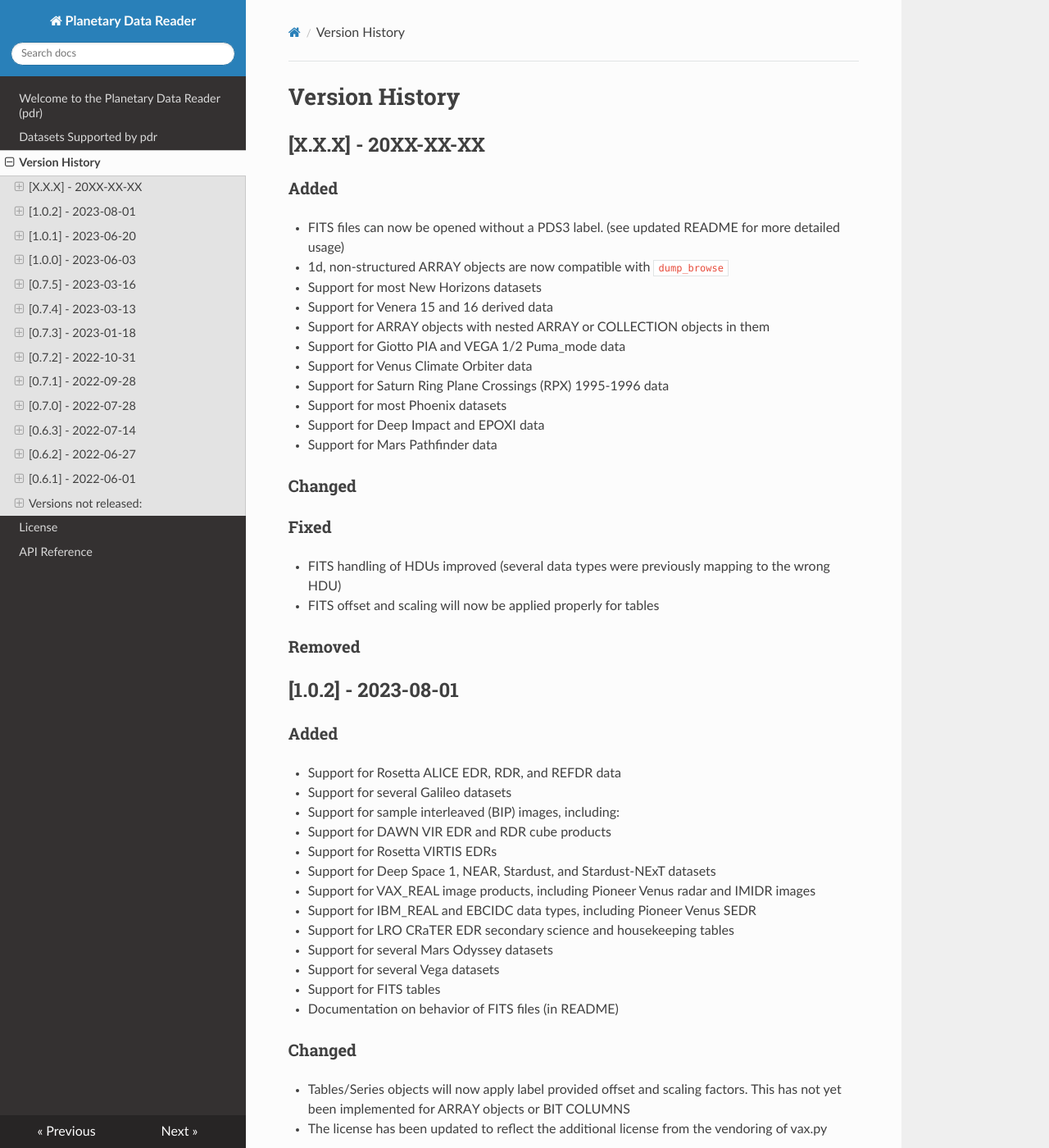
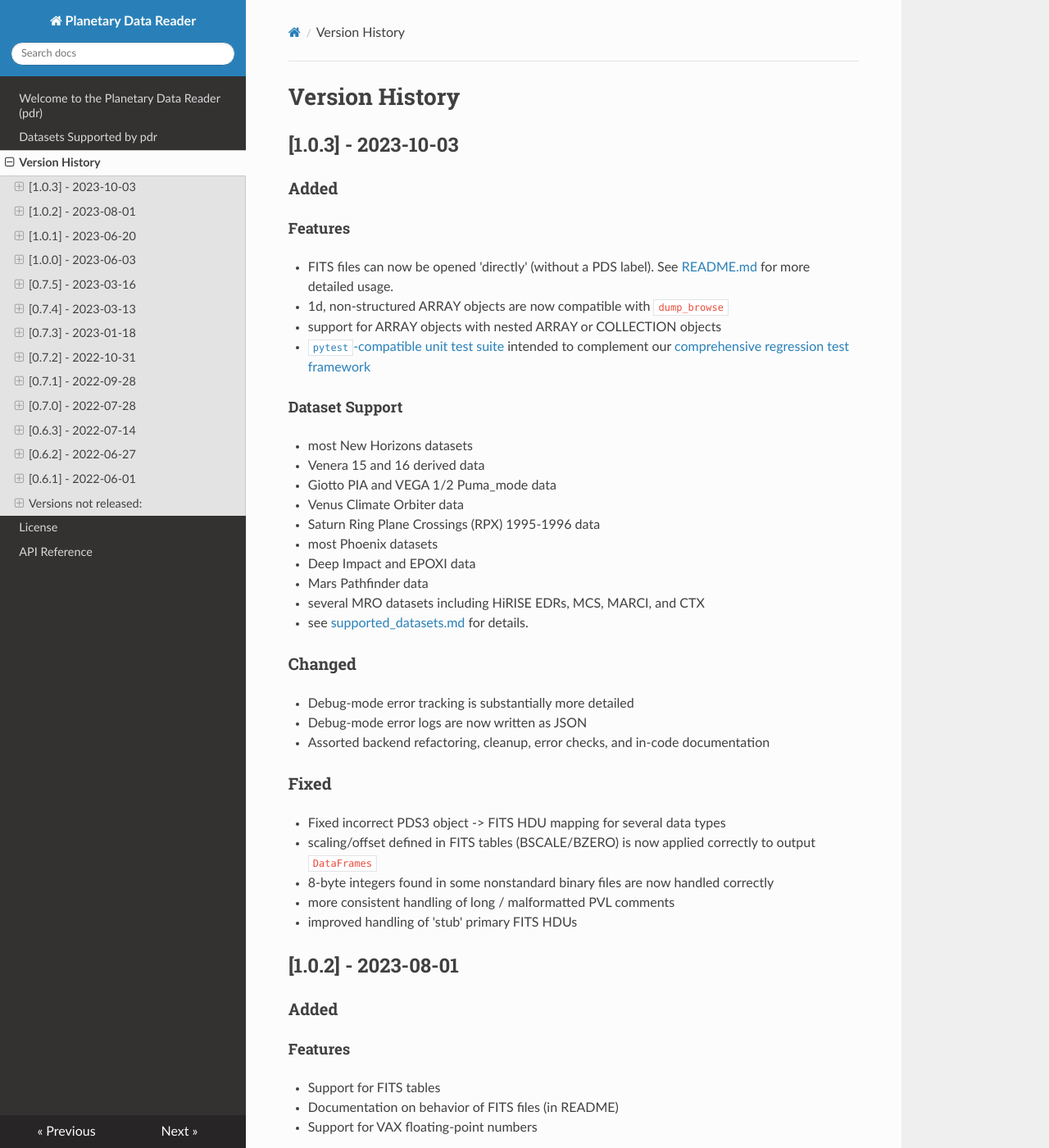
Before and after one commit to MillionConcepts/pdr, an MkDocs documentation site: the page built from docs/version_history.md, in a window 1280 px wide and 1400 px high. Shown: the whole window at 82% size. Built offline with MkDocs 1.6.1, drawn with Linux system fonts in a browser that asks for light colours; nearby versions of some CDN libraries; some of the changed text lies outside the part shown.

Commit message:
update version_history to match CHANGELOG; bump version number

```diff
--- a/docs/version_history.md
+++ b/docs/version_history.md
@@ -1,57 +1,69 @@
 # Version History
-## [X.X.X] - 20XX-XX-XX
+## [1.0.3] - 2023-10-03
 ### Added
-- FITS files can now be opened without a PDS3 label. (see updated README for more detailed usage)
+#### Features
+- FITS files can now be opened 'directly' (without a PDS label).
+See [README.md](https://github.com/MillionConcepts/pdr/blob/main/README.md) for more detailed usage.
 - 1d, non-structured ARRAY objects are now compatible with `dump_browse`
-- Support for most New Horizons datasets
-- Support for Venera 15 and 16 derived data
-- Support for ARRAY objects with nested ARRAY or COLLECTION objects in them
-- Support for Giotto PIA and VEGA 1/2 Puma_mode data
-- Support for Venus Climate Orbiter data
-- Support for Saturn Ring Plane Crossings (RPX) 1995-1996 data
-- Support for most Phoenix datasets
-- Support for Deep Impact and EPOXI data
-- Support for Mars Pathfinder data
+- support for ARRAY objects with nested ARRAY or COLLECTION objects
+- [`pytest`-compatible unit test suite](https://github.com/MillionConcepts/pdr/blob/main/pdr/tests/)
+intended to complement our [comprehensive regression test framework](https://github.com/MillionConcepts/pdr-tests)
+
+#### Dataset Support
+- most New Horizons datasets
+- Venera 15 and 16 derived data
+- Giotto PIA and VEGA 1/2 Puma_mode data
+- Venus Climate Orbiter data
+- Saturn Ring Plane Crossings (RPX) 1995-1996 data
+- most Phoenix datasets
+- Deep Impact and EPOXI data
+- Mars Pathfinder data
+- several MRO datasets including HiRISE EDRs, MCS, MARCI, and CTX
+- see [supported_datasets.md](https://github.com/MillionConcepts/pdr/blob/main/supported_datasets.md) for details.
 
 ### Changed
-
+- Debug-mode error tracking is substantially more detailed
+- Debug-mode error logs are now written as JSON
+- Assorted backend refactoring, cleanup, error checks, and in-code documentation
 
 ### Fixed
-- FITS handling of HDUs improved (several data types were previously mapping to the wrong HDU)
-- FITS offset and scaling will now be applied properly for tables
-
-### Removed
-
+- Fixed incorrect PDS3 object -> FITS HDU mapping for several data types
+- scaling/offset defined in FITS tables (BSCALE/BZERO) is now applied correctly to output `DataFrames`
+- 8-byte integers found in some nonstandard binary files are now handled correctly
+- more consistent handling of long / malformatted PVL comments
+- improved handling of 'stub' primary FITS HDUs
 
 
 ## [1.0.2] - 2023-08-01
 ### Added
-- Support for Rosetta ALICE EDR, RDR, and REFDR data
-- Support for several Galileo datasets
-- Support for sample interleaved (BIP) images, including:
-  - Support for DAWN VIR EDR and RDR cube products
-  - Support for Rosetta VIRTIS EDRs
-- Support for Deep Space 1, NEAR, Stardust, and Stardust-NExT datasets
-- Support for VAX_REAL image products, including Pioneer Venus radar and IMIDR images
-- Support for IBM_REAL and EBCIDC data types, including Pioneer Venus SEDR
-- Support for LRO CRaTER EDR secondary science and housekeeping tables
-- Support for several Mars Odyssey datasets
-- Support for several Vega datasets
+#### Features
 - Support for FITS tables
 - Documentation on behavior of FITS files (in README)
+- Support for VAX floating-point numbers
+#### Dataset Support
+- Rosetta ALICE EDR, RDR, and REFDR data
+- several Galileo datasets
+- sampleninterleaved (BIP) images, including:
+  - DAWN VIR EDR and RDR cube products
+  - Rosetta VIRTIS EDRs
+- Deep Space 1, NEAR, Stardust, and Stardust-NExT datasets
+- various image products stored as VAX floats, including Pioneer Venus radar and IMIDR images
+- IBM_REAL and EBCIDC data types, including Pioneer Venus SEDR
+- LRO CRaTER EDR secondary science and housekeeping tables
+- several Mars Odyssey datasets
+- several Vega datasets
 
 ### Changed
-- Tables/Series objects will now apply label provided offset and scaling factors.
-  This has not yet been implemented for ARRAY objects or BIT COLUMNS
-- The license has been updated to reflect the additional license from the vendoring of
-  vax.py
+- TABLE and SERIES objects now apply label provided offset and scaling factors.
+  This has not yet been implemented for ARRAY objects or BIT COLUMNS.
+- License file updated to incorporate license from the vendored vax.py module.
 
 ### Fixed
 - Tables with nested containers now read correctly; closes [issue 50](https://github.com/MillionConcepts/pdr/issues/50))
-- ^STRUCTURE pointers inside a COLUMN/FIELD will now load in the relevant format file
+- ^STRUCTURE pointers inside a COLUMN/FIELD now correctly load the relevant format file
 
 ### Removed
-- No longer get a UserWarning when a data type has spaces in bit column data type
+- Spaces in BIT_COLUMN DATA_TYPE values no longer raise `UserWarning`s
 
 ## [1.0.1] - 2023-06-20
 ### Fixed
@@ -59,20 +71,30 @@
 
 ## [1.0.0] - 2023-06-03
 This release represents a major refactoring effort to reduce technical debt and decrease workflow complexity.
-**The fundamental way end users interact with the main `pdr.read()` interface has not changed.**
+**The user-facing `pdr.read()` interface has not changed.**
 ###  Added
-- error/workflow tracking for all loaders. Errors can be accessed using `data.loaders["OBJECT_NAME"].errors`.
-  Tracking files will now generate in a `.tracker_logs` folder in the `pdr` repo. They show which functions
-  have been hit by a particular call of `pdr` and if those functions were successful.
+#### FEATURES
+- `pdr.Data`  initialized with `debug=True`
+  - Errors can be inspected at runtime by accessing `Data.loaders["OBJECT_NAME"].errors`.
+  - Tracking logs are also saved to the `pdr/.tracker_logs` folder.
+  directory of the installation folder. They show which functions `Data` objects
+  used during loading processes -- and if those functions were successful.
 - handling for a wider array of ISIS-style "qube" data and metadata,
   including side/back/bottom/topplanes (as long as they are along only one
   image axis)
-- support for (most) THEMIS qube products
+#### Dataset Support
+- most THEMIS qube products
 - TODO for cassini XDR image scaling functionality
-- support for additional LRO datasets: CRaTER, LAMP, LEND, LOLA, Mini-RF, and Radio Science
-- support for several Venusian datasets including: Magellan GVDR, Pioneer Venus,
+- additional LRO datasets: CRaTER, LAMP, LEND, LOLA, Mini-RF, and Radio Science
+- several Venusian datasets including: Magellan GVDR, Pioneer Venus,
   "Pre-Magellan" products at the GEO node, and Earth-based radar observations.
-- support for several Lunar datasets including: GRAIL, Lunar Prospector, MSX,
+- several Lunar datasets including: GRAIL, Lunar Prospector, MSX,
+  Kaguya/Selene, and Earth-based radar and spectroscopy data.- (most) THEMIS qube products
+- TODO for cassini XDR image scaling functionality
+- additional LRO datasets: CRaTER, LAMP, LEND, LOLA, Mini-RF, and Radio Science
+- several Venusian datasets including: Magellan GVDR, Pioneer Venus,
+  "Pre-Magellan" products at the GEO node, and Earth-based radar observations.
+- several Lunar datasets including: GRAIL, Lunar Prospector, MSX,
   Kaguya/Selene, and Earth-based radar and spectroscopy data.
 
 ### Changed
@@ -118,13 +140,15 @@ This release represents a major refactoring effort to reduce technical debt and
 
 ## [0.7.4] - 2023-03-13
 ### Added
- - support for a variety of LRO Diviner, Cassini, and Huygens data products
-   (see [supported_datasets.md](https://github.com/MillionConcepts/pdr/blob/main/supported_datasets.md)
-   for specifics)
+#### Features
  - This change log file
  - Support for bit columns with ITEMS
  - Browse images can now be output in grayscale
  - handling for COMPRESSED_FILE objects
+#### Dataset Support
+ - a variety of LRO Diviner, Cassini, and Huygens data products
+   (see [supported_datasets.md](https://github.com/MillionConcepts/pdr/blob/main/supported_datasets.md)
+   for specifics)
 
 ### Changed
  - pdr will now accept non-UTF-8 characters in detached PVL label / format files
@@ -158,12 +182,14 @@ This release represents a major refactoring effort to reduce technical debt and
 
 ## [0.7.3] - 2023-01-18
 ### Added
+#### Features
  - Array pointers are now supported
  - FITS headers are now supported. (If a pointer with HEADER in it points to a FITS
    file it will return that header. If there is a pointer without HEADER in it that
    points to the FITS file then after loading that key, an additional key will appear
    in the format: `{key}_HEADER` that will contain the FITS header).
  - JPEG2000 (`.jp2`) files are now supported
+#### Dataset Support
  - Many new datatypes from missions including MGS, Clementine, Rosetta, and more
    (see [supported_datasets.md](https://github.com/MillionConcepts/pdr/blob/main/supported_datasets.md)
    for specifics)
@@ -182,13 +208,15 @@ This release represents a major refactoring effort to reduce technical debt and
 
 ## [0.7.2] - 2022-10-31
 ### Added
+#### Features
  - better search functionality for format files (description of behavior/usage can be found
    [here](https://github.com/MillionConcepts/pdr/issues/36#issuecomment-1276764335))
  - A pretty printer for label metadata is now available. (Use print(data.metadata) to see the
    nicely formatted label information)
  - Image data with different scales and offsets can now be used with the browse products
    created by `get_scaled`
- - Support was added for several Juno datasets (see supported_datasets.md for specifics).
+#### Dataset Support
+ - several Juno datasets (see supported_datasets.md for specifics).
 
 ### Changed
  - Accelerated bit handling (files with bit columns will now be processed faster).
--- a/pdr/__init__.py
+++ b/pdr/__init__.py
@@ -1,7 +1,7 @@
 import os.path as _osp
 from pdr.pdr import Data, Metadata
 
-__version__ = "1.0.2"
+__version__ = "1.0.3"
 
 pkg_dir = _osp.abspath(_osp.dirname(__file__))
 
--- a/setup.py
+++ b/setup.py
@@ -5,7 +5,7 @@ with open("README.md", "r", encoding="utf-8") as fh:
 
 setuptools.setup(
     name="pdr",
-    version="1.0.2",
+    version="1.0.3",
     author="Chase Million",
     author_email="chase@millionconcepts.com",
     description="Planetary Data Reader",
```
Also changed, not shown: CHANGELOG.md (+1 -1 lines).
